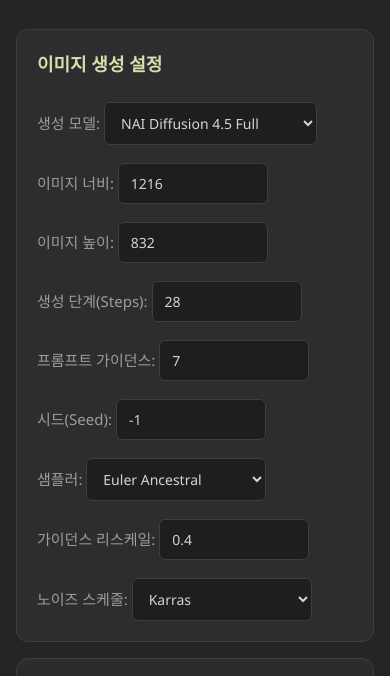
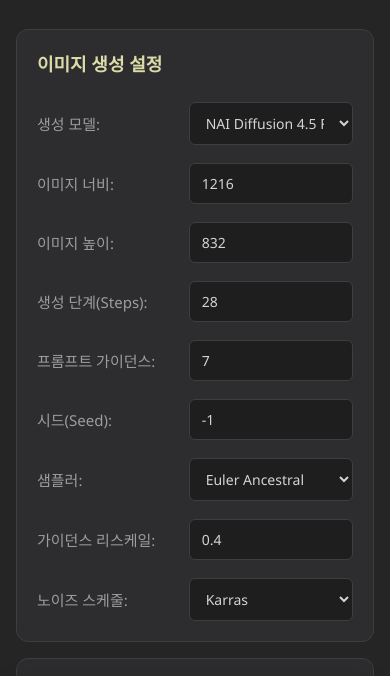
Before and after one commit to lychan0706/Naify, a plain HTML site: page web/index.html in a window 390 px wide. Shown: the part 93-769 px from the top of the page. Drawn offline with Linux system fonts and the light colour scheme; files that its build step writes are made by us from their sources; no server answers.

Commit message:
style: add responsive settings field alignment

```diff
--- a/web/style.css
+++ b/web/style.css
@@ -77,6 +77,26 @@ body {
 
 .settings-card > div:last-child {
     margin-bottom: 0;
+}
+
+/* 이미지 생성·캐시: 라벨은 왼쪽, 입력칸은 오른쪽 벽에 정렬 */
+.aligned-fields > div {
+    display: grid;
+    grid-template-columns: minmax(0, 1fr) minmax(0, 250px);
+    align-items: center;
+    column-gap: 16px;
+}
+
+.aligned-fields > div > label {
+    margin-bottom: 0;
+    text-align: left;
+}
+
+.aligned-fields > div > input,
+.aligned-fields > div > select {
+    width: 100%;
+    min-width: 0;
+    justify-self: end;
 }
 
 /* 프롬프트 편집기는 두 열 전체 사용 */
@@ -250,6 +270,12 @@ summary:focus-visible {
         font-size: 18px;
     }
 
+    /* 모바일에서도 양 끝 정렬을 유지하되 입력칸을 줄임 */
+    .aligned-fields > div {
+        grid-template-columns: minmax(0, 1fr) minmax(0, 52%);
+        column-gap: 10px;
+    }
+
     .save-actions {
         right: 12px;
         bottom: 12px;
```
